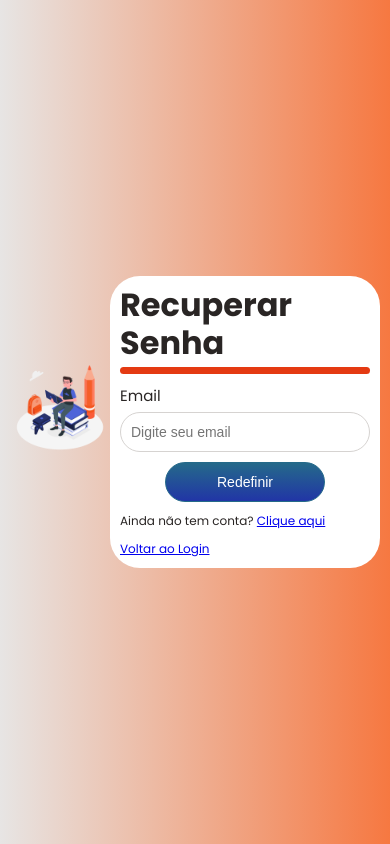
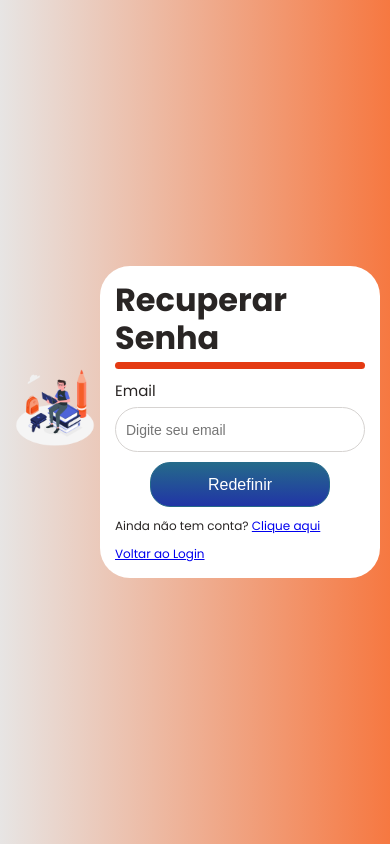
Before and after one commit to Alan-mondego/Projeto, a plain HTML site: page esquecersenha.html in a window 390 px wide. Drawn offline with Linux system fonts and the light colour scheme.

Commit message:
Formulário

```diff
--- a/css/styleSenha.css
+++ b/css/styleSenha.css
@@ -112,20 +112,28 @@
       }
   }
 
-  @media (max-width: 480px) {
-      form {
-          padding: 10px; /* Reduz ainda mais o padding do formulário */
-          font-size: 16px; /* Reduz o tamanho da fonte */
-      }
+/* Ajustes responsivos para telas menores */
+@media screen and (max-width: 480px) {
+    body {
+      padding: 10px;
+      align-items: center;
+    }
 
-      .input-user input {
-          height: 40px; /* Reduz a altura do input */
-          font-size: 14px; /* Reduz o tamanho da fonte */
-      }
+    section.img_formulario {
+      width: 100%;
+      padding: 15px;
+    }
 
-      .botao-redefinir {
-          width: 160px; /* Reduz a largura do botão */
-          height: 40px; /* Reduz a altura do botão */
-          font-size: 14px; /* Reduz o tamanho da fonte */
-      }
+    input, select {
+      max-width: 100%;
+    }
+
+    .botoes {
+      flex-direction: column;
+      align-items: center;
+    }
+
+    button {
+      width: 100%;
+    }
   }
```
